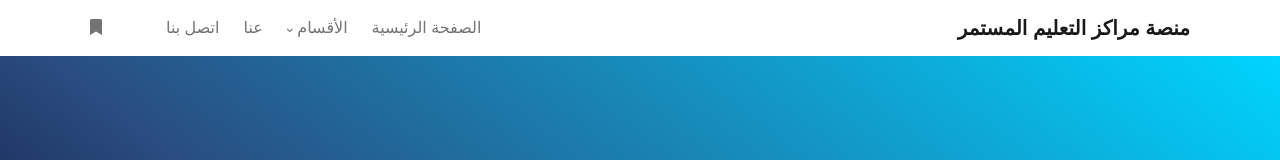
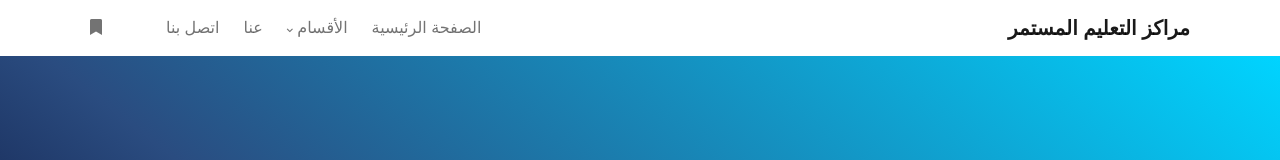
Before and after one commit to ghaiith/CELC-Project-FrontEnd, a plain HTML site: page templates/index.html in a window 1280 px wide. Shown: the top 160 px of the page. Drawn offline with nearby package versions, Linux system fonts and the light colour scheme; a web font is replaced by a local one.

Commit message:
test again

```diff
--- a/templates/index.html
+++ b/templates/index.html
@@ -20,7 +20,7 @@
         <!-- ##################################### Start Navbar #####################################-->
         <nav class="navbar navbar-expand-lg navbar-light bg-white ms-3">
             <div class="container">
-              <a class="navbar-brand" id="B-logo" href="#">منصة مراكز التعليم المستمر</a>
+              <a class="navbar-brand" id="B-logo" href="#">مراكز التعليم المستمر</a>
               <button class="navbar-toggler" type="button" data-bs-toggle="collapse" data-bs-target="#navbarNavDropdown" aria-controls="navbarNavDropdown" aria-expanded="false" aria-label="Toggle navigation">
                 <span class="navbar-toggler-icon"></span>
               </button>
```
